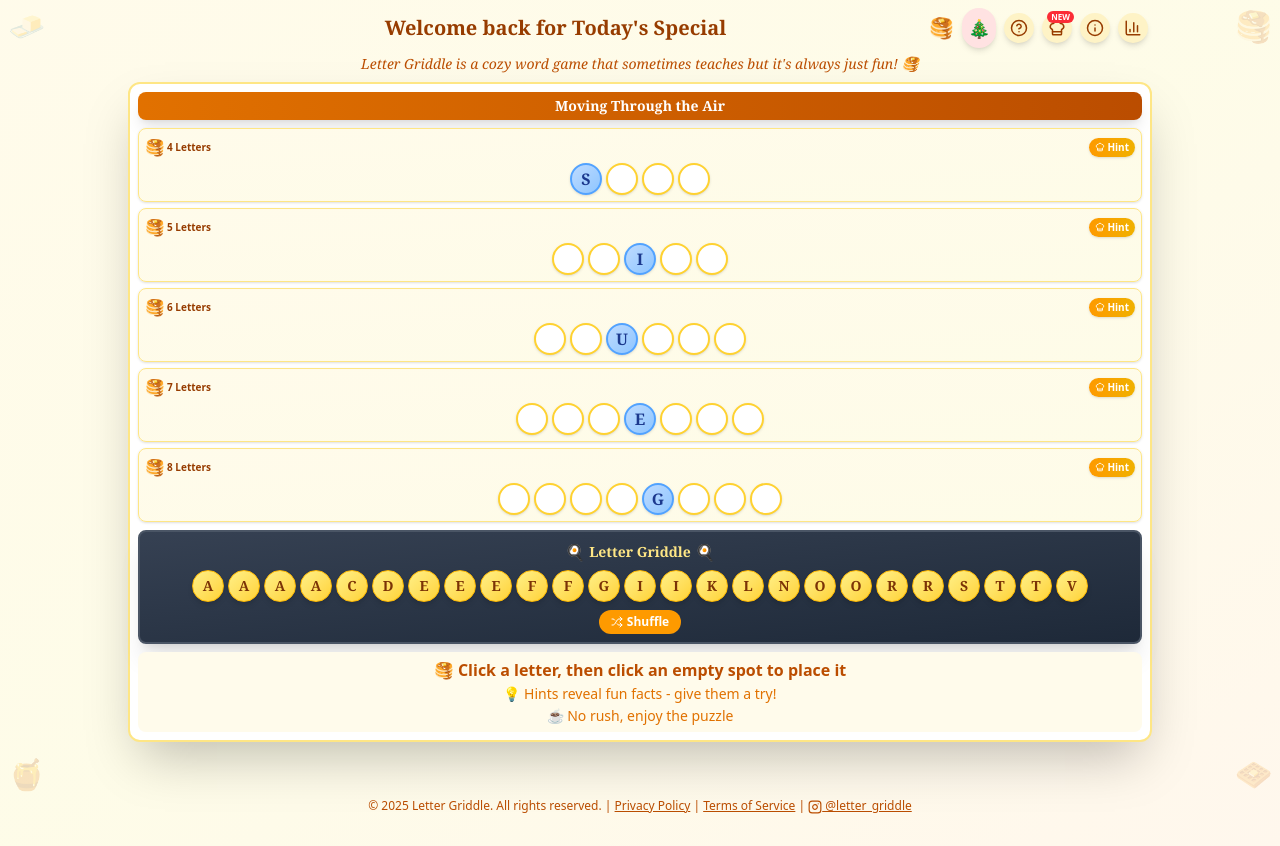
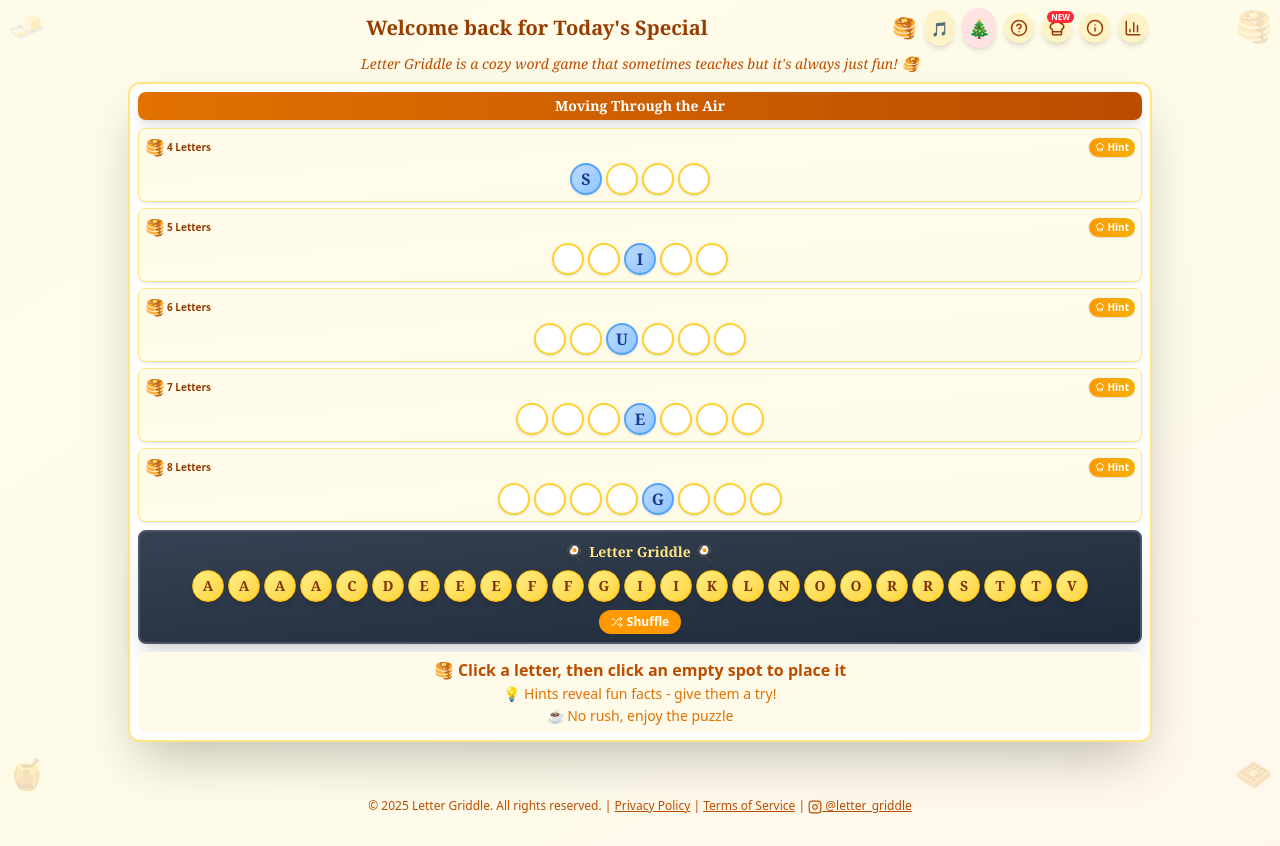
Before and after one commit to lauriegriddle/griddle-game, a Next.js app: page / in a window 1280 px wide. Built offline with nearby package versions, Linux system fonts and the light colour scheme.

Commit message:
Add background cafe music with toggle button

```diff
--- a/app/page.js
+++ b/app/page.js
@@ -1,5 +1,5 @@
 "use client";
-import React, { useState, useEffect } from 'react';
+import React, { useState, useEffect, useRef } from 'react';
 import { ChefHat, Share2, BarChart3, X, Award, Shuffle, Info, Bookmark, HelpCircle, Instagram } from 'lucide-react';
 import { getTodaysPuzzle } from './puzzles';
 import { track } from '@vercel/analytics';
@@ -47,6 +47,9 @@ const PancakeWordGame = () => {
   const [showHowToPlayModal, setShowHowToPlayModal] = useState(false);
   const [showChristmasModal, setShowChristmasModal] = useState(false);
   const [shareCopied, setShareCopied] = useState(false);
+  const [isMusicPlaying, setIsMusicPlaying] = useState(false);
+  const [musicEnabled, setMusicEnabled] = useState(false);
+  const audioRef = useRef(null);
   const [startTime] = useState(Date.now());
   const [completionTime, setCompletionTime] = useState(null);
   const [showConfetti, setShowConfetti] = useState(false);
@@ -86,6 +89,27 @@ const PancakeWordGame = () => {
   });
 
   const allComplete = completedWords.every(c => c);
+
+  // Load music preference from localStorage after mount
+useEffect(() => {
+  const saved = localStorage.getItem('griddleMusicEnabled');
+  if (saved === 'true') {
+    setMusicEnabled(true);
+  }
+}, []);
+
+  // Music control effect
+  useEffect(() => {
+    if (audioRef.current) {
+      if (musicEnabled) {
+        audioRef.current.play().catch(e => console.log('Audio play failed:', e));
+        setIsMusicPlaying(true);
+      } else {
+        audioRef.current.pause();
+        setIsMusicPlaying(false);
+      }
+    }
+  }, [musicEnabled]);
 
   const checkAchievements = (newStats) => {
     const newlyUnlocked = [];
@@ -260,6 +284,12 @@ const PancakeWordGame = () => {
     }
   };
 
+  const toggleMusic = () => {
+    const newState = !musicEnabled;
+    setMusicEnabled(newState);
+    localStorage.setItem('griddleMusicEnabled', newState.toString());
+  };
+
   const toggleHint = (idx) => {
     setHintsRevealed(prev => {
       const newHints = [...prev];
@@ -352,6 +382,18 @@ const PancakeWordGame = () => {
           </h1>
           <div className="flex items-center gap-2">
             <div className="text-xl">🥞</div>
+            {/* MUSIC BUTTON */}
+            <button
+              onClick={toggleMusic}
+              className={`p-1.5 rounded-full transition-all shadow-md ${
+                musicEnabled
+                  ? 'bg-amber-500 hover:bg-amber-600 text-white'
+                  : 'bg-amber-100 hover:bg-amber-200 text-amber-800'
+              }`}
+              title={musicEnabled ? "Turn off music" : "Turn on music"}
+            >
+              <span className="text-sm">{musicEnabled ? '🔊' : '🎵'}</span>
+            </button>
             {/* 12 Days of Christmas Button */}
             <button
               onClick={() => setShowChristmasModal(true)}
@@ -1080,6 +1122,14 @@ Play at www.lettergriddle.com`}
 <Instagram size={14} className="inline" /> @letter_griddle</a>
   </div>
 </div>
+
+{/* Background Music */}
+      <audio
+        ref={audioRef}
+        src="/cafe-music.mp3"
+        loop
+        preload="none"
+      />
     </div>
   );
 };
```
Also changed, not shown: 1 other file (tests, documents, lock files or other folders).
